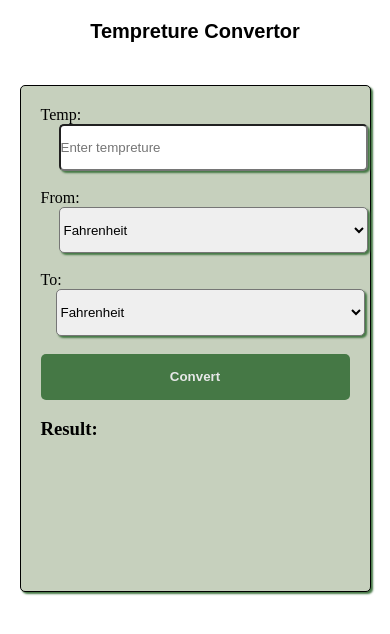
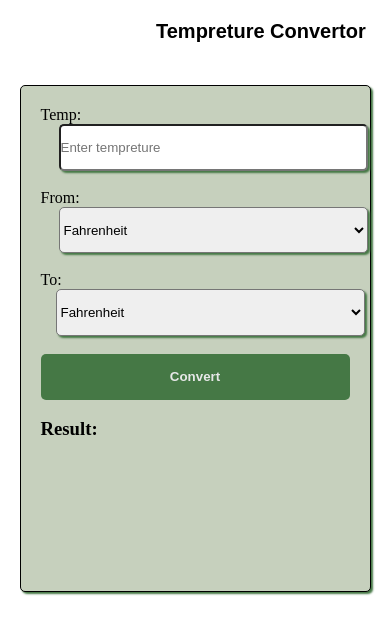
Before and after one commit to manasvichoudhari/temp, a plain HTML site: page index.html in a window 390 px wide. Drawn offline with Linux system fonts and the light colour scheme.

Commit message:
Update style.css

```diff
--- a/style.css
+++ b/style.css
@@ -8,10 +8,9 @@ body, html{
     height: 100%;
 }
 h1{
+   margin-left:35%;
+    font-family: sans-serif;
 
-    display: flex;
-    justify-content: center;
-    align-items: center;
 
 }
 
@@ -80,9 +79,7 @@ button{
     }
     h1{
 
-        display: flex;
-        justify-content: center;
-        align-items: center;
+        margin-left:35%;
         font-family: sans-serif;
         font-size:20px;
         padding: 5%;
```
